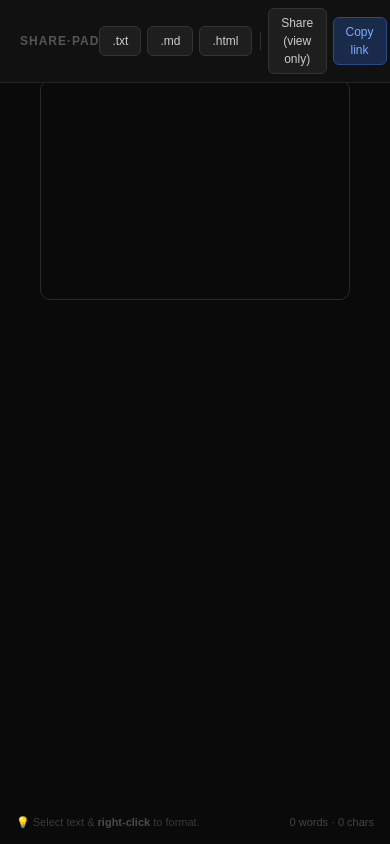
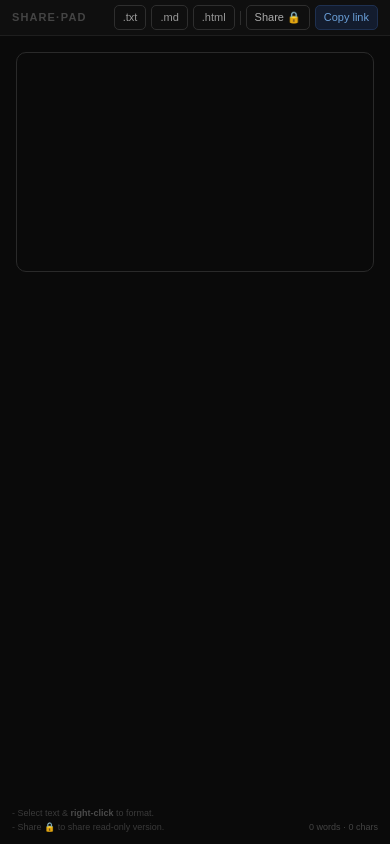
Before and after one commit to Kashan-2912/textarea-share, a Next.js app: page / in a window 390 px wide. Built offline with nearby package versions, Linux system fonts and the light colour scheme.

Commit message:
feat: fixed responsiveness and other features

```diff
--- a/app/components/FormattingDropdown.tsx
+++ b/app/components/FormattingDropdown.tsx
@@ -6,7 +6,6 @@ interface Props {
   color: string;
   onToggleFormat: (f: string) => void;
   onOpenColorModal: () => void;
-  onSetHeading: (type: string) => void;
   onResetFormat: () => void;
 }
 
@@ -19,14 +18,14 @@ const BTN: React.CSSProperties = {
 const DIVIDER = <div style={{ height: 1, background: "#2e2e2e", margin: "3px 0" }} />;
 
 export const FormattingDropdown = forwardRef<HTMLDivElement, Props>(
-  ({ x, y, color, onToggleFormat, onOpenColorModal, onSetHeading, onResetFormat }, ref) => (
+  ({ x, y, color, onToggleFormat, onOpenColorModal, onResetFormat }, ref) => (
     <div
       ref={ref}
       onMouseDown={(e) => e.stopPropagation()}
       style={{
         position: "fixed", left: x, top: y,
         background: "#1c1c1c", border: "1px solid #3a3a3a",
-        borderRadius: 8, zIndex: 1000, minWidth: 165,
+        borderRadius: 8, zIndex: 1000, minWidth: 155,
         boxShadow: "0 6px 24px #000a", padding: 4,
         display: "flex", flexDirection: "column",
       }}
@@ -47,13 +46,6 @@ export const FormattingDropdown = forwardRef<HTMLDivElement, Props>(
 
       {DIVIDER}
 
-      <button style={{ ...BTN, fontSize: 13, fontWeight: 700 }} onClick={() => onSetHeading("heading-one")}>H1 Heading 1</button>
-      <button style={{ ...BTN, fontSize: 13, fontWeight: 600 }} onClick={() => onSetHeading("heading-two")}>H2 Heading 2</button>
-      <button style={{ ...BTN, fontSize: 13, fontWeight: 500 }} onClick={() => onSetHeading("heading-three")}>H3 Heading 3</button>
-      <button style={BTN} onClick={() => onSetHeading("paragraph")}>¶ Paragraph</button>
-
-      {DIVIDER}
-
       <button style={{ ...BTN, color: "#f87171" }} onClick={onResetFormat}>
         ↺ Reset formatting
       </button>
--- a/app/components/StatusBar.tsx
+++ b/app/components/StatusBar.tsx
@@ -29,25 +29,29 @@ export function StatusBar({ value, urlLen, readOnly }: Props) {
       {/* Bottom-left hint */}
       {!readOnly && (
         <div style={{
-          position: "fixed", bottom: 14, left: 16,
-          color: "#3a3a3a", fontSize: 11, lineHeight: 1.5,
+          position: "fixed", bottom: 10, left: 12,
+          color: "#3a3a3a",
           pointerEvents: "none", userSelect: "none",
-        }}>
-          💡 Select text &amp; <strong style={{ color: "#4a4a4a" }}>right-click</strong> to format.
+        }}
+        className="md:max-w-full max-w-50 md:text-sm text-[9px]"
+        >
+          - Select text &amp; <strong style={{ color: "#4a4a4a" }}>right-click</strong> to format. <br />- Share 🔒 to share read-only version.
         </div>
       )}
 
       {/* Bottom-right stats */}
       <div style={{
-        position: "fixed", bottom: 14, right: 16,
+        position: "fixed", bottom: 10, right: 12,
         display: "flex", flexDirection: "column", alignItems: "flex-end", gap: 2,
         pointerEvents: "none", userSelect: "none",
-      }}>
-        <span style={{ color: "#444", fontSize: 11 }}>
+      }}
+      className="md:text-sm text-[9px]"
+      >
+        <span style={{ color: "#444" }}>
           {wordCount} {wordCount === 1 ? "word" : "words"} · {charCount} {charCount === 1 ? "char" : "chars"}
         </span>
         {urlLabel && (
-          <span style={{ color: urlColor, fontSize: 11 }}>{urlLabel}</span>
+          <span style={{ color: urlColor }}>{urlLabel}</span>
         )}
       </div>
     </>
--- a/app/components/Toolbar.tsx
+++ b/app/components/Toolbar.tsx
@@ -9,18 +9,24 @@ interface Props {
   onExportHtml: () => void;
 }
 
-// Use longhand border props to avoid React "shorthand/longhand conflict" warning
+// Use longhand border props — avoids React shorthand/longhand conflict warning
 const BTN: React.CSSProperties = {
-  background: "#1e1e1e",
-  color: "#ccc",
+  background: "transparent",
+  color: "#999",
   borderWidth: 1,
   borderStyle: "solid",
-  borderColor: "#333",
-  borderRadius: 6,
-  padding: "5px 12px",
+  borderColor: "#2e2e2e",
+  borderRadius: 5,
+  padding: "3px 8px",
   cursor: "pointer",
-  fontSize: 12,
+  fontSize: 11,
+  whiteSpace: "nowrap",
+  lineHeight: 1.5,
 };
+
+const SEP = (
+  <div style={{ width: 1, height: 14, background: "#2e2e2e", flexShrink: 0 }} />
+);
 
 export function Toolbar({
   copied, copiedRO, readOnly,
@@ -31,57 +37,64 @@ export function Toolbar({
     <div
       style={{
         position: "fixed", top: 0, left: 0, right: 0,
-        background: "#111", borderBottom: "1px solid #222",
-        padding: "8px 20px", display: "flex",
-        alignItems: "center", justifyContent: "space-between", zIndex: 800,
+        background: "#0f0f0f",
+        borderBottom: "1px solid #1e1e1e",
+        padding: "5px 12px",
+        display: "flex", alignItems: "center",
+        justifyContent: "space-between",
+        flexWrap: "wrap",
+        gap: 6,
+        zIndex: 800,
+        minHeight: 36,
       }}
     >
-      {/* Left: branding + badge */}
-      <div style={{ display: "flex", alignItems: "center", gap: 10 }}>
-        <span style={{ color: "#555", fontSize: 12, fontWeight: 700, letterSpacing: 1 }}>
+      {/* Left: brand + badge */}
+      <div style={{ display: "flex", alignItems: "center", gap: 7, flexShrink: 0 }}>
+        <span style={{ color: "#444", fontSize: 11, fontWeight: 700, letterSpacing: "0.1em" }}>
           SHARE·PAD
         </span>
         {readOnly && (
           <span style={{
-            background: "#1a3a1a", color: "#6fcf70",
-            fontSize: 11, padding: "2px 8px", borderRadius: 10, fontWeight: 600,
+            background: "#162016", color: "#5aac5a",
+            fontSize: 10, padding: "1px 6px", borderRadius: 8, fontWeight: 600,
           }}>
             View only
           </span>
         )}
       </div>
 
-      {/* Right: actions */}
-      <div style={{ display: "flex", gap: 6, alignItems: "center" }}>
+      {/* Right: action buttons */}
+      <div style={{ display: "flex", alignItems: "center", gap: 5, flexWrap: "wrap" }}>
+        {/* Export group */}
         <button onClick={onExportTxt}  style={BTN} title="Download as plain text">.txt</button>
         <button onClick={onExportMd}   style={BTN} title="Download as Markdown">.md</button>
         <button onClick={onExportHtml} style={BTN} title="Download as HTML">.html</button>
 
-        <div style={{ width: 1, height: 18, background: "#333", margin: "0 2px" }} />
+        {SEP}
 
-        {/* Share read-only link */}
+        {/* Share read-only */}
         <button
           onClick={onCopyReadOnly}
-          title="Copy a read-only share link"
+          title="Copy a view-only link"
           style={{
             ...BTN,
             ...(copiedRO
-              ? { background: "#1a3a1a", color: "#6fcf70", borderColor: "#2e6b2e" }
-              : {}),
+              ? { background: "#162016", color: "#5aac5a", borderColor: "#2a5a2a" }
+              : { color: "#aaa" }),
           }}
         >
-          {copiedRO ? "✓ Read-only link copied!" : "Share (view only)"}
+          {copiedRO ? "✓ Copied!" : "Share 🔒"}
         </button>
 
-        {/* Copy current link */}
+        {/* Copy editable link */}
         <button
           onClick={onCopy}
           title="Copy link to current content"
           style={{
             ...BTN,
             ...(copied
-              ? { background: "#1a3a1a", color: "#6fcf70", borderColor: "#2e6b2e" }
-              : { background: "#1a2a4a", color: "#7aadff", borderColor: "#2a4a8a" }),
+              ? { background: "#162016", color: "#5aac5a", borderColor: "#2a5a2a" }
+              : { background: "#131c2e", color: "#6a9fd8", borderColor: "#1e3050" }),
           }}
         >
           {copied ? "✓ Copied!" : "Copy link"}
--- a/app/page.tsx
+++ b/app/page.tsx
@@ -1,8 +1,8 @@
 "use client";
 
 import { useState, useEffect, useCallback, useMemo, useRef } from "react";
-import { createEditor, Transforms, Text, Descendant, Editor } from "slate";
-import { Slate, Editable, withReact } from "slate-react";
+import { createEditor, Transforms, Text, Descendant } from "slate";
+import { Slate, Editable, withReact, ReactEditor } from "slate-react";
 import { withHistory } from "slate-history";
 
 import { withMarkdownShortcuts } from "./lib/markdown-shortcuts";
@@ -13,7 +13,6 @@ import { ColorModal } from "./components/ColorModal";
 import { Toolbar } from "./components/Toolbar";
 import { StatusBar } from "./components/StatusBar";
 import { EditorLeaf } from "./components/EditorLeaf";
-import { EditorElement } from "./components/EditorElement";
 
 /* -------------------- Constants -------------------- */
 
@@ -115,6 +114,9 @@ export default function Home() {
 
   /* ---------- restore saved selection before transforms ---------- */
   const restoreSelection = useCallback(() => {
+    // Re-focus the editor first — without this, Slate won't re-render DOM
+    // changes (headings etc.) because it's in a blurred state.
+    try { ReactEditor.focus(editor); } catch {}
     if (savedSelectionRef.current) {
       Transforms.select(editor, savedSelectionRef.current);
     }
@@ -143,15 +145,6 @@ export default function Home() {
     );
   }, [editor, restoreSelection]);
 
-  const setHeading = useCallback(
-    (type: string) => {
-      restoreSelection();
-      Transforms.setNodes(editor, { type } as any, {
-        match: (n: any) => !Editor.isEditor(n) && Editor.isBlock(editor, n),
-      });
-    },
-    [editor, restoreSelection]
-  );
 
   const copyLink = useCallback(() => {
     navigator.clipboard.writeText(window.location.href).then(() => {
@@ -175,12 +168,11 @@ export default function Home() {
   );
 
   /* ---------- renderers (stable refs) ---------- */
-  const renderLeaf    = useCallback((props: any) => <EditorLeaf {...props} />,    []);
-  const renderElement = useCallback((props: any) => <EditorElement {...props} />, []);
+  const renderLeaf = useCallback((props: any) => <EditorLeaf {...props} />, []);
 
   /* ---------- render ---------- */
   return (
-    <main style={{ padding: "80px 40px 60px", maxWidth: 920, margin: "0 auto" }}>
+    <main style={{ padding: "52px 16px 60px", maxWidth: 920, margin: "0 auto" }}>
       <Toolbar
         copied={copied}
         copiedRO={copiedRO}
@@ -201,7 +193,6 @@ export default function Home() {
           <Editable
             readOnly={readOnly}
             renderLeaf={renderLeaf}
-            renderElement={renderElement}
             style={{
               maxHeight: "80vh",
               minHeight: 220,
@@ -237,7 +228,6 @@ export default function Home() {
               color={color}
               onToggleFormat={(f) => { toggleFormat(f); closeDropdown(); }}
               onOpenColorModal={() => { setPendingColor(color); setColorModalOpen(true); }}
-              onSetHeading={(t) => { setHeading(t); closeDropdown(); }}
               onResetFormat={() => { resetFormat(); closeDropdown(); }}
             />
           )}
```
